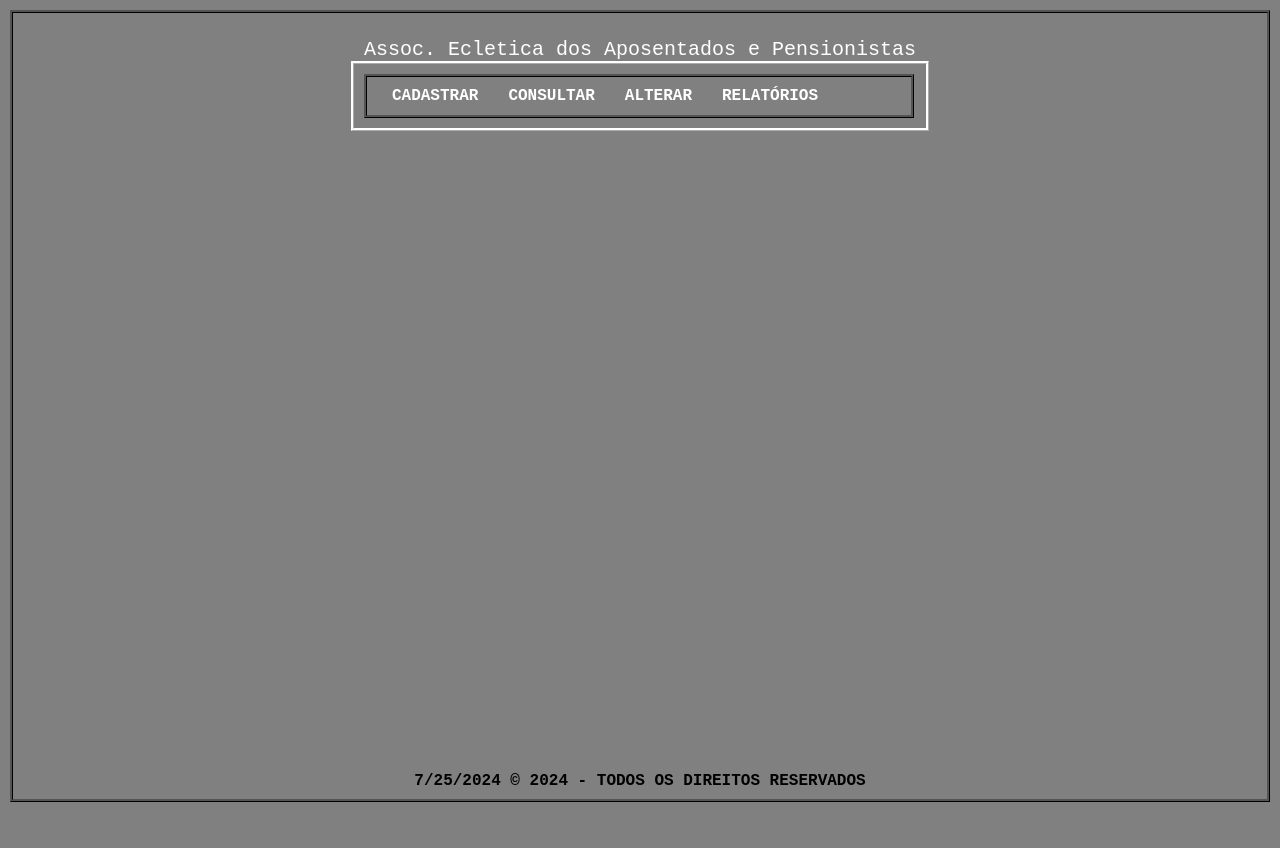
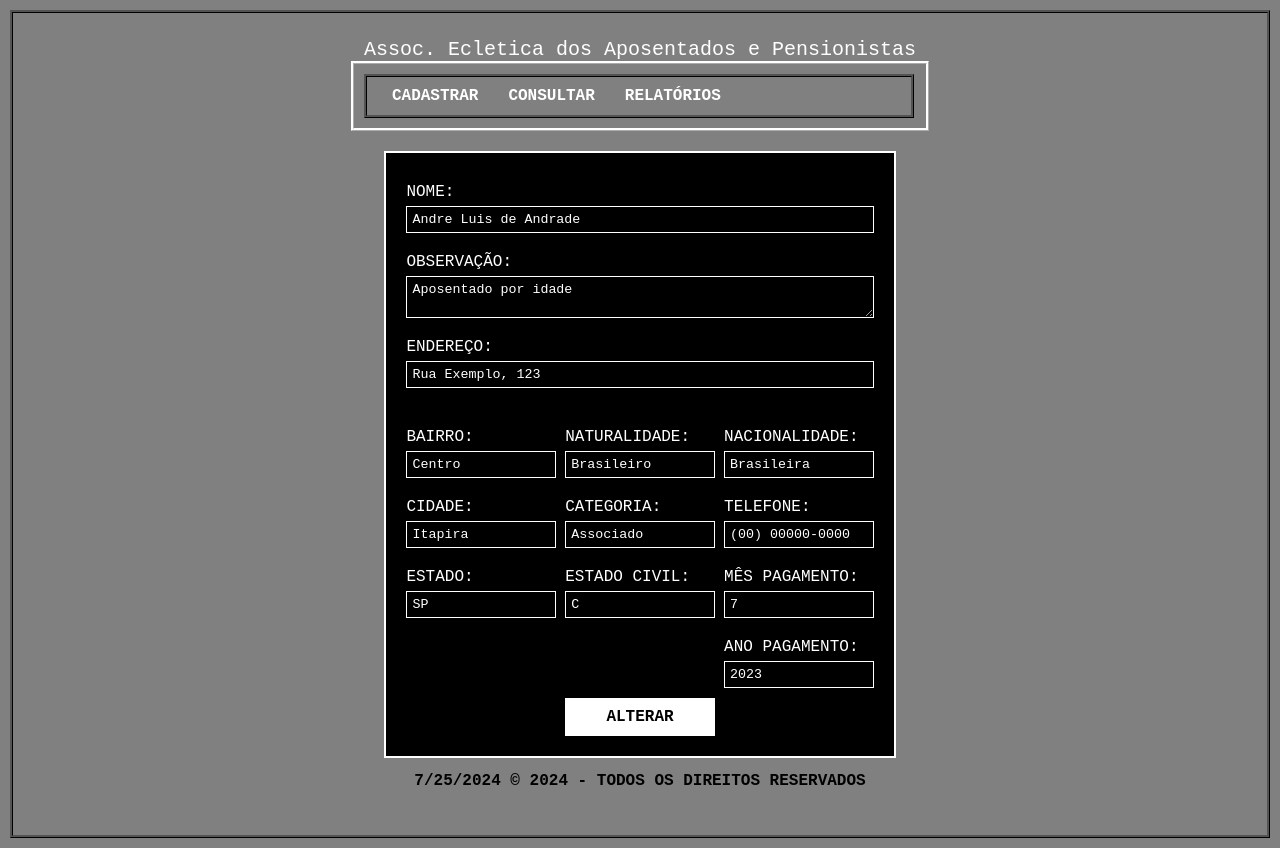
Before and after one commit to fabiobatoni/admin_customers, a React (Vite) app: page /update in a window 1280 px wide. Before the commit the page ends 812 px from the top, so only its background shows below. Built offline with nearby package versions, Linux system fonts and the light colour scheme.

Commit message:
create new page UpdateClient

```diff
--- a/package.json
+++ b/package.json
@@ -10,6 +10,7 @@
     "preview": "vite preview"
   },
   "dependencies": {
+    "lucide-react": "^0.416.0",
     "react": "^18.3.1",
     "react-dom": "^18.3.1",
     "react-helmet-async": "^2.0.5",
--- a/src/Router.tsx
+++ b/src/Router.tsx
@@ -2,6 +2,7 @@ import { Routes, Route } from "react-router-dom"
 import { Home } from "./pages/Home"
 import { CreateClient } from "./pages/CreateClient"
 import { SearchClient } from "./pages/SearchClient"
+import { UpdateClient } from "./pages/UpdateClient"
 
 export function Router() {
     return(
@@ -9,6 +10,7 @@ export function Router() {
           <Route path="/" element={<Home />}/>
           <Route path="/create" element={<CreateClient />}/>
           <Route path="/search" element={<SearchClient />}/>
+          <Route path="/update" element={<UpdateClient />}/>
         </Routes>
     )
 }
--- a/src/components/Header/index.tsx
+++ b/src/components/Header/index.tsx
@@ -18,7 +18,6 @@ export function Header(){
                 Consultar
               </Link>
             </span>
-            <span>Alterar</span>
             <span>Relatórios</span>
           </div>
         </header>
--- a/src/pages/SearchClient/index.tsx
+++ b/src/pages/SearchClient/index.tsx
@@ -1,6 +1,8 @@
 import { useState } from 'react';
 import './styles.css';
 import { Helmet } from 'react-helmet-async';
+import { Search } from 'lucide-react'
+import { Link } from 'react-router-dom';
 
 interface ClienteInfo {
   nome: string;
@@ -19,10 +21,10 @@ export function SearchClient() {
   const buscarCliente = () => {
     setClienteInfo({
       nome: 'Andre Luis de Andrade',
-      observacao: 'Caloteiro',
-      categoria: 'Careca',
-      estado: 'N/A',
-      naturalidade: 'Itapira',
+      observacao: 'Aposentado por idade',
+      categoria: 'Associado',
+      estado: 'SP',
+      naturalidade: 'Brasileiro',
       endereco: 'Rua Exemplo, 123',
       telefone: '(00) 00000-0000',
       pago: true,
@@ -38,7 +40,7 @@ export function SearchClient() {
         className="input-pesquisa"
         placeholder="Digite o código do cliente"
       />
-      <button onClick={buscarCliente} className="buscar-button">Procurar</button>
+      <button onClick={buscarCliente} className="buscar-button"><Search width={15} height={15}/> Procurar</button>
 
       {clienteInfo && (
         <div className="info-container">
@@ -50,6 +52,12 @@ export function SearchClient() {
           <p><strong>Endereço:</strong> {clienteInfo.endereco}</p>
           <p><strong>Telefone:</strong> {clienteInfo.telefone}</p>
           <p><strong>Pago:</strong> {clienteInfo.pago ? 'Sim' : 'Não'}</p>
+
+          <button className="buscar-button">
+            <Link to="/update">
+              Alterar
+            </Link>
+          </button>
         </div>
       )}
     </div>
--- a/src/pages/SearchClient/styles.css
+++ b/src/pages/SearchClient/styles.css
@@ -32,6 +32,13 @@
   border: none;
   cursor: pointer;
   font-family: 'Courier New', Courier, monospace;
+  gap: 2rem;
+  text-transform: uppercase;
+}
+
+.buscar-button a {
+  color: inherit;
+  text-decoration: none;
 }
 
 .buscar-button:hover {
--- /dev/null
+++ b/src/pages/UpdateClient/index.tsx
@@ -0,0 +1,159 @@
+import React, { useState } from 'react';
+import { Helmet } from 'react-helmet-async';
+import './styles.css';
+import { toast } from 'sonner';
+
+export function UpdateClient() {
+  const [formData, setFormData] = useState({
+    nome: 'Andre Luis de Andrade',
+    observacao: 'Aposentado por idade',
+    endereco: 'Rua Exemplo, 123',
+    bairro: 'Centro',
+    cidade: 'Itapira',
+    estado: 'SP',
+    naturalidade: 'Brasileiro',
+    categoria: 'Associado',
+    estado_civil: 'C',
+    nacionalidade: 'Brasileira',
+    telefone1: '(00) 00000-0000',
+    mespago: 7,
+    anopago: 2023,
+  });
+
+  function handleChange(e: React.ChangeEvent<HTMLInputElement | HTMLTextAreaElement>) {
+    const { name, value } = e.target;
+    setFormData({
+      ...formData,
+      [name]: value,
+    });
+  }
+
+  function handleCreateClient() {
+    toast('Cliente Alterado com sucesso');
+  }
+
+  return (
+    <div className="puff-in">
+      <Helmet title="Clientes | Cadastro" />
+      <div className="cadastro-container">
+        <form className="cadastro-form">
+          <div className="full-width">
+            <label>Nome:</label>
+            <input
+              type="text"
+              name="nome"
+              value={formData.nome}
+              onChange={handleChange}
+            />
+
+            <label>Observação:</label>
+            <textarea
+              name="observacao"
+              value={formData.observacao}
+              onChange={handleChange}
+            />
+
+            <label>Endereço:</label>
+            <input
+              type="text"
+              name="endereco"
+              value={formData.endereco}
+              onChange={handleChange}
+            />
+          </div>
+
+          <div className="form-columns">
+            <div className="form-column">
+              <label>Bairro:</label>
+              <input
+                type="text"
+                name="bairro"
+                value={formData.bairro}
+                onChange={handleChange}
+              />
+
+              <label>Cidade:</label>
+              <input
+                type="text"
+                name="cidade"
+                value={formData.cidade}
+                onChange={handleChange}
+              />
+
+              <label>Estado:</label>
+              <input
+                type="text"
+                name="estado"
+                value={formData.estado}
+                onChange={handleChange}
+              />
+            </div>
+
+            <div className="form-column">
+              <label>Naturalidade:</label>
+              <input
+                type="text"
+                name="naturalidade"
+                value={formData.naturalidade}
+                onChange={handleChange}
+              />
+
+              <label>Categoria:</label>
+              <input
+                type="text"
+                name="categoria"
+                value={formData.categoria}
+                onChange={handleChange}
+              />
+
+              <label>Estado Civil:</label>
+              <input
+                type="text"
+                name="estado_civil"
+                value={formData.estado_civil}
+                onChange={handleChange}
+              />
+            </div>
+
+            <div className="form-column">
+              <label>Nacionalidade:</label>
+              <input
+                type="text"
+                name="nacionalidade"
+                value={formData.nacionalidade}
+                onChange={handleChange}
+              />
+
+              <label>Telefone:</label>
+              <input
+                type="tel"
+                name="telefone1"
+                value={formData.telefone1}
+                onChange={handleChange}
+              />
+
+              <label>Mês pagamento:</label>
+              <input
+                type="number"
+                name="mespago"
+                value={formData.mespago}
+                onChange={handleChange}
+              />
+
+              <label>Ano pagamento:</label>
+              <input
+                type="number"
+                name="anopago"
+                value={formData.anopago}
+                onChange={handleChange}
+              />
+            </div>
+          </div>
+        </form>
+        <button type="submit" className="submit-button" onClick={handleCreateClient}>
+          Alterar
+        </button>
+      </div>
+    </div>
+  );
+}
--- /dev/null
+++ b/src/pages/UpdateClient/styles.css
@@ -0,0 +1,94 @@
+.cadastro-container {
+  background-color: black;
+  color: white;
+  padding: 20px;
+  border: 2px solid white;
+  width: 80%;
+  height: auto;
+  margin: auto;
+  margin-top: 20px;
+  font-family: 'Courier New', Courier, monospace;
+  display: flex;
+  flex-direction: column;
+  justify-content: space-between;
+  text-transform: uppercase;
+}
+
+@keyframes puff-in-center {
+  0% {
+      transform: scale(0);
+      filter: blur(4px);
+      opacity: 0;
+  }
+  100% {
+      transform: scale(1);
+      filter: blur(0px);
+      opacity: 1;
+  }
+}
+
+.puff-in {
+  animation: puff-in-center 0.3s cubic-bezier(0.470, 0.000, 0.745, 0.715) both;
+}
+
+.cadastro-form {
+  display: flex;
+  flex-direction: column;
+  gap: 20px;
+}
+
+.full-width {
+  display: flex;
+  flex-direction: column;
+  width: 100%;
+}
+
+
+.form-columns {
+  display: flex;
+  justify-content: space-between;
+}
+
+.form-column {
+  display: flex;
+  flex-direction: column;
+  width: 32%;
+}
+
+.cadastro-form label {
+  margin: 10px 0 5px;
+}
+
+.cadastro-form input,
+.cadastro-form textarea {
+  padding: 5px;
+  margin-bottom: 10px;
+  border: 1px solid white;
+  background-color: black;
+  color: white;
+  font-family: 'Courier New', Courier, monospace;
+}
+
+.cadastro-form input::placeholder,
+.cadastro-form textarea::placeholder {
+  color: grey;
+  font-family: 'Arial', sans-serif;
+}
+
+.submit-button {
+  background-color: white;
+  color: black;
+  font-size: 16px;
+  font-weight: bold;
+  width: 150px;
+  padding: 10px;
+  border: none;
+  cursor: pointer;
+  font-family: 'Courier New', Courier, monospace;
+  align-self: center;
+  text-transform: uppercase;
+}
+
+.submit-button:hover {
+  background-color: gray;
+}
```
Also changed, not shown: 1 other file (tests, documents, lock files or other folders).
